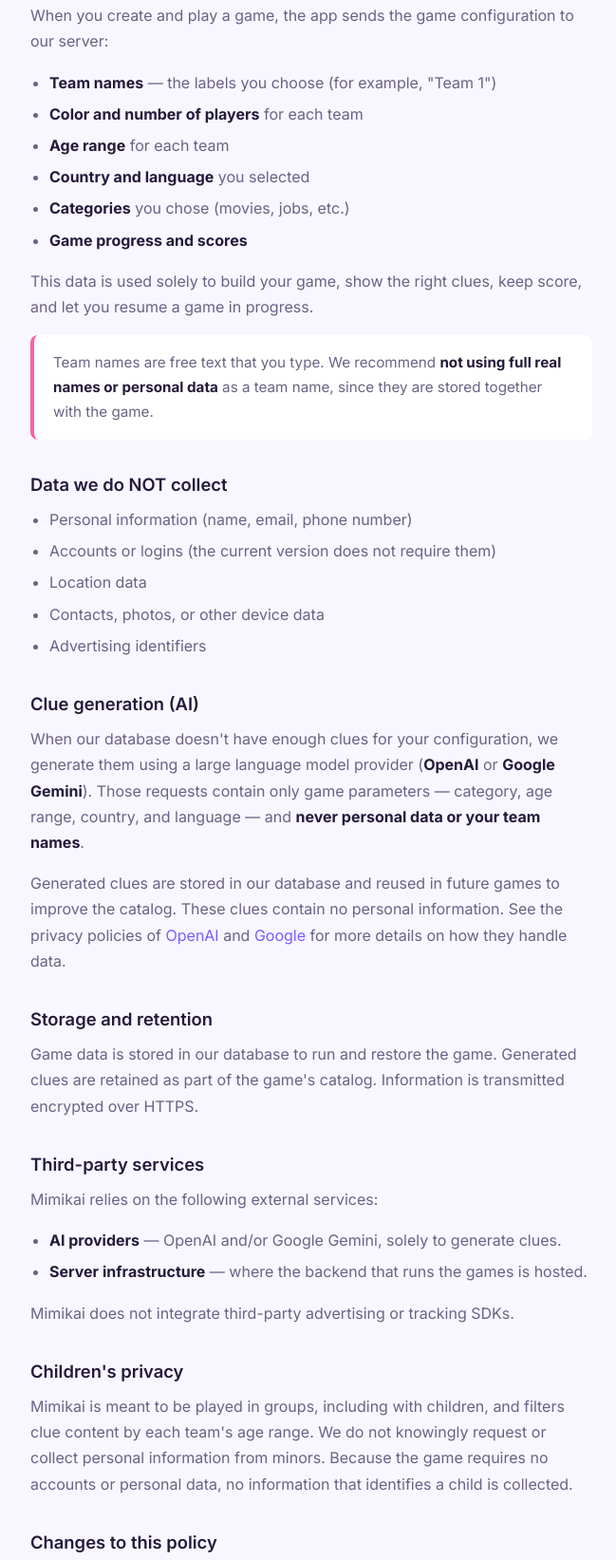
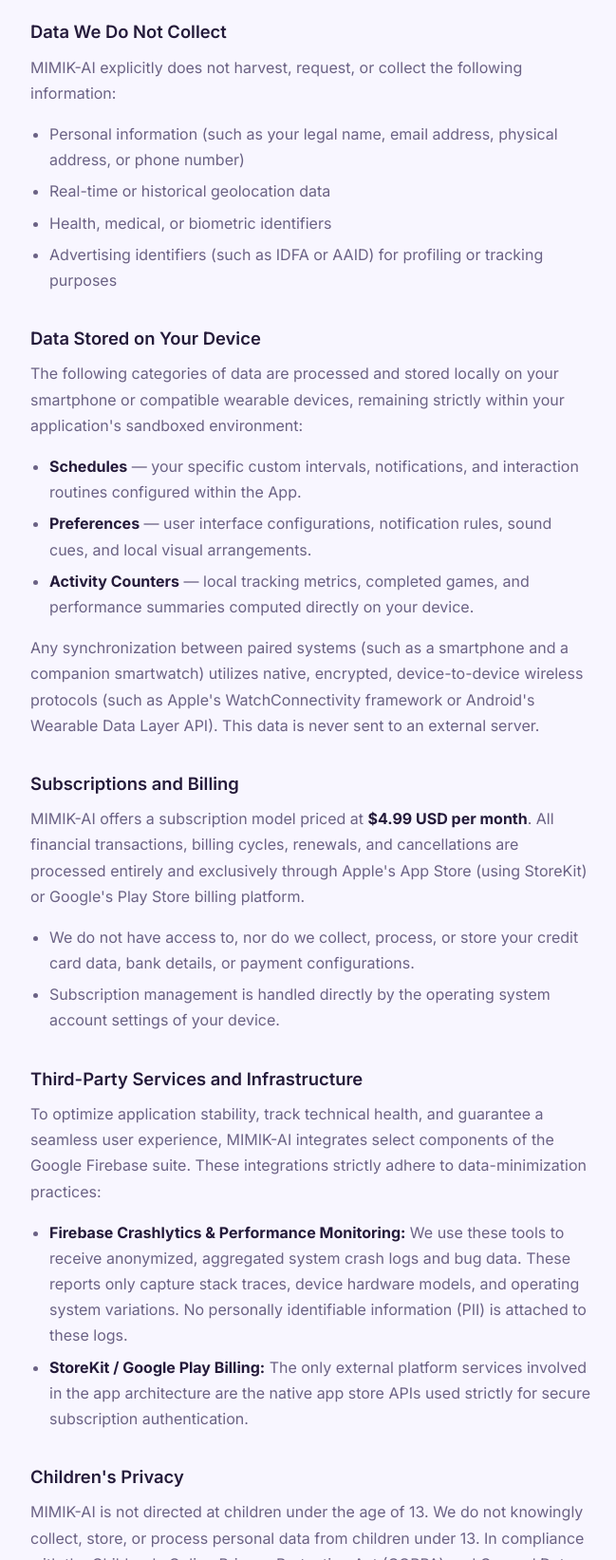
Before and after one commit to TheBTeamCol/mimikai-site, a plain HTML site: page privacy.html in a window 1280 px wide. Shown: the part 460-2103 px from the top of the page at 95% size, without its empty margins (312-961 px from the left). Drawn offline with Linux system fonts and the light colour scheme.

Commit message:
Update privacy policy to reflect rebranding to MIMIK-AI and enhance clarity on data collection practices, emphasizing user privacy and subscription details.

```diff
--- a/privacy.html
+++ b/privacy.html
@@ -3,7 +3,7 @@
 <head>
     <meta charset="UTF-8">
     <meta name="viewport" content="width=device-width, initial-scale=1.0">
-    <title>Privacy Policy — Mimikai</title>
+    <title>Privacy Policy — MIMIK-AI</title>
     <link rel="preconnect" href="https://fonts.googleapis.com">
     <link rel="preconnect" href="https://fonts.gstatic.com" crossorigin>
     <link href="https://fonts.googleapis.com/css2?family=Inter:wght@400;500;600;700&display=swap" rel="stylesheet">
@@ -73,13 +73,6 @@
             margin-bottom: 32px;
             font-size: 0.875rem;
         }
-        .note {
-            background: var(--card);
-            border-left: 4px solid var(--pink);
-            border-radius: 8px;
-            padding: 16px 20px;
-            font-size: 0.95rem;
-        }
     </style>
 </head>
 <body>
@@ -90,62 +83,48 @@
         <p class="updated">Last updated: May 31, 2026</p>
 
         <h2>Overview</h2>
-        <p>Mimikai is a team charades game. To work, the app connects to our server, which sets up and runs your game and generates the clues. We collect only the minimum needed for the game to function: <strong>you don't need to create an account or give us your name, email, or phone number</strong>.</p>
+        <p>MIMIK-AI is designed with privacy at its core. Your privacy is our highest priority, and this policy outlines our strict commitment to transparency under standard mobile industry frameworks—including Google Firebase guidelines, the Apple App Store Review Guidelines, and the Google Play Developer Program Policies. Your data stays on your devices — we do not collect, store, or transmit any personal information to external servers.</p>
 
-        <h2>Information we process</h2>
-        <p>When you create and play a game, the app sends the game configuration to our server:</p>
+        <h2>Data We Do Not Collect</h2>
+        <p>MIMIK-AI explicitly does not harvest, request, or collect the following information:</p>
         <ul>
-            <li><strong>Team names</strong> — the labels you choose (for example, "Team 1")</li>
-            <li><strong>Color and number of players</strong> for each team</li>
-            <li><strong>Age range</strong> for each team</li>
-            <li><strong>Country and language</strong> you selected</li>
-            <li><strong>Categories</strong> you chose (movies, jobs, etc.)</li>
-            <li><strong>Game progress and scores</strong></li>
-        </ul>
-        <p>This data is used solely to build your game, show the right clues, keep score, and let you resume a game in progress.</p>
-
-        <div class="note">
-            <p style="margin-bottom:0;">Team names are free text that you type. We recommend <strong>not using full real names or personal data</strong> as a team name, since they are stored together with the game.</p>
-        </div>
-
-        <h2>Data we do NOT collect</h2>
-        <ul>
-            <li>Personal information (name, email, phone number)</li>
-            <li>Accounts or logins (the current version does not require them)</li>
-            <li>Location data</li>
-            <li>Contacts, photos, or other device data</li>
-            <li>Advertising identifiers</li>
+            <li>Personal information (such as your legal name, email address, physical address, or phone number)</li>
+            <li>Real-time or historical geolocation data</li>
+            <li>Health, medical, or biometric identifiers</li>
+            <li>Advertising identifiers (such as IDFA or AAID) for profiling or tracking purposes</li>
         </ul>
 
-        <h2>Clue generation (AI)</h2>
-        <p>When our database doesn't have enough clues for your configuration, we generate them using a large language model provider (<strong>OpenAI</strong> or <strong>Google Gemini</strong>). Those requests contain only game parameters — category, age range, country, and language — and <strong>never personal data or your team names</strong>.</p>
-        <p>Generated clues are stored in our database and reused in future games to improve the catalog. These clues contain no personal information. See the privacy policies of <a href="https://openai.com/policies/privacy-policy" target="_blank" rel="noopener">OpenAI</a> and <a href="https://policies.google.com/privacy" target="_blank" rel="noopener">Google</a> for more details on how they handle data.</p>
+        <h2>Data Stored on Your Device</h2>
+        <p>The following categories of data are processed and stored locally on your smartphone or compatible wearable devices, remaining strictly within your application's sandboxed environment:</p>
+        <ul>
+            <li><strong>Schedules</strong> — your specific custom intervals, notifications, and interaction routines configured within the App.</li>
+            <li><strong>Preferences</strong> — user interface configurations, notification rules, sound cues, and local visual arrangements.</li>
+            <li><strong>Activity Counters</strong> — local tracking metrics, completed games, and performance summaries computed directly on your device.</li>
+        </ul>
+        <p>Any synchronization between paired systems (such as a smartphone and a companion smartwatch) utilizes native, encrypted, device-to-device wireless protocols (such as Apple's WatchConnectivity framework or Android's Wearable Data Layer API). This data is never sent to an external server.</p>
 
-        <h2>Storage and retention</h2>
-        <p>Game data is stored in our database to run and restore the game. Generated clues are retained as part of the game's catalog. Information is transmitted encrypted over HTTPS.</p>
+        <h2>Subscriptions and Billing</h2>
+        <p>MIMIK-AI offers a subscription model priced at <strong>$4.99 USD per month</strong>. All financial transactions, billing cycles, renewals, and cancellations are processed entirely and exclusively through Apple's App Store (using StoreKit) or Google's Play Store billing platform.</p>
+        <ul>
+            <li>We do not have access to, nor do we collect, process, or store your credit card data, bank details, or payment configurations.</li>
+            <li>Subscription management is handled directly by the operating system account settings of your device.</li>
+        </ul>
 
-        <h2>Third-party services</h2>
-        <p>Mimikai relies on the following external services:</p>
+        <h2>Third-Party Services and Infrastructure</h2>
+        <p>To optimize application stability, track technical health, and guarantee a seamless user experience, MIMIK-AI integrates select components of the Google Firebase suite. These integrations strictly adhere to data-minimization practices:</p>
         <ul>
-            <li><strong>AI providers</strong> — OpenAI and/or Google Gemini, solely to generate clues.</li>
-            <li><strong>Server infrastructure</strong> — where the backend that runs the games is hosted.</li>
+            <li><strong>Firebase Crashlytics &amp; Performance Monitoring:</strong> We use these tools to receive anonymized, aggregated system crash logs and bug data. These reports only capture stack traces, device hardware models, and operating system variations. No personally identifiable information (PII) is attached to these logs.</li>
+            <li><strong>StoreKit / Google Play Billing:</strong> The only external platform services involved in the app architecture are the native app store APIs used strictly for secure subscription authentication.</li>
         </ul>
-        <p>Mimikai does not integrate third-party advertising or tracking SDKs.</p>
-        <!--
-          TO CONFIRM: does the mobile app include analytics or crash reporting
-          (Firebase Analytics, Crashlytics, etc.)? If so, declare it here as a third party,
-          stating what data it collects and linking to its policy. If it uses none,
-          this block can be removed. — conservative wording for now.
-        -->
 
-        <h2>Children's privacy</h2>
-        <p>Mimikai is meant to be played in groups, including with children, and filters clue content by each team's age range. We do not knowingly request or collect personal information from minors. Because the game requires no accounts or personal data, no information that identifies a child is collected.</p>
+        <h2>Children's Privacy</h2>
+        <p>MIMIK-AI is not directed at children under the age of 13. We do not knowingly collect, store, or process personal data from children under 13. In compliance with the Children's Online Privacy Protection Act (COPPA) and General Data Protection Regulation (GDPR) youth provisions, if a parent or guardian becomes aware that a minor has bypassed verification or generated local diagnostic records, please contact us immediately so we can facilitate clearing any localized configurations or cached profiles.</p>
 
-        <h2>Changes to this policy</h2>
-        <p>If we make changes to this privacy policy, we will update the date at the top of this page. Continued use of the app after changes constitutes acceptance of the updated policy.</p>
+        <h2>Changes to This Privacy Policy</h2>
+        <p>We reserve the right to modify this Privacy Policy at any time. If we make changes to this documentation, we will update the "Last updated" date at the top of this page. Continued deployment and interaction with MIMIK-AI after such modifications constitutes your acknowledgement and formal acceptance of the updated Privacy Policy.</p>
 
-        <h2>Contact</h2>
-        <p>If you have questions about this privacy policy, please contact us at <a href="mailto:jssilva93@gmail.com">jssilva93@gmail.com</a>.</p>
+        <h2>Contact and Support</h2>
+        <p>If you have any questions, compliance requests, technical bug reports, or feedback regarding this Privacy Policy, please reach out to our legal and support desk at: <a href="mailto:correo@gmail.com">correo@gmail.com</a>.</p>
     </div>
 </body>
 </html>
```
